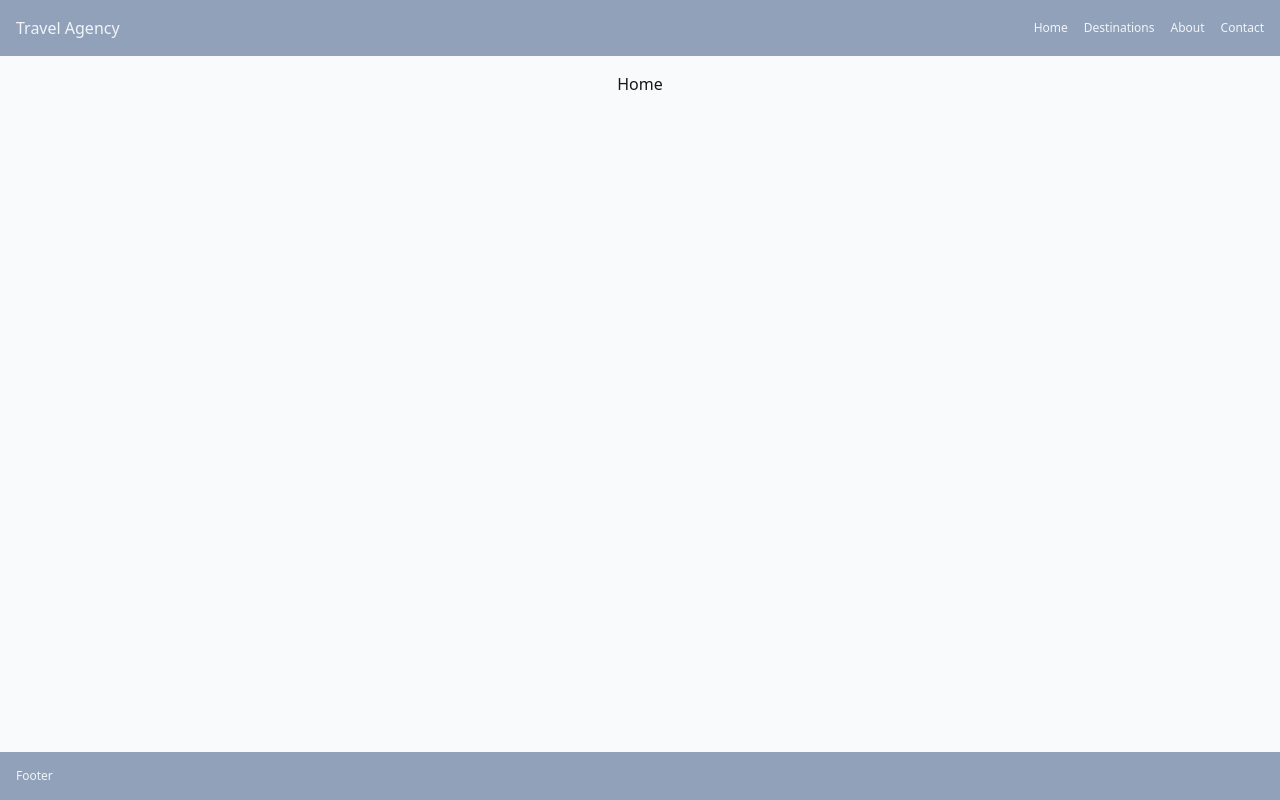
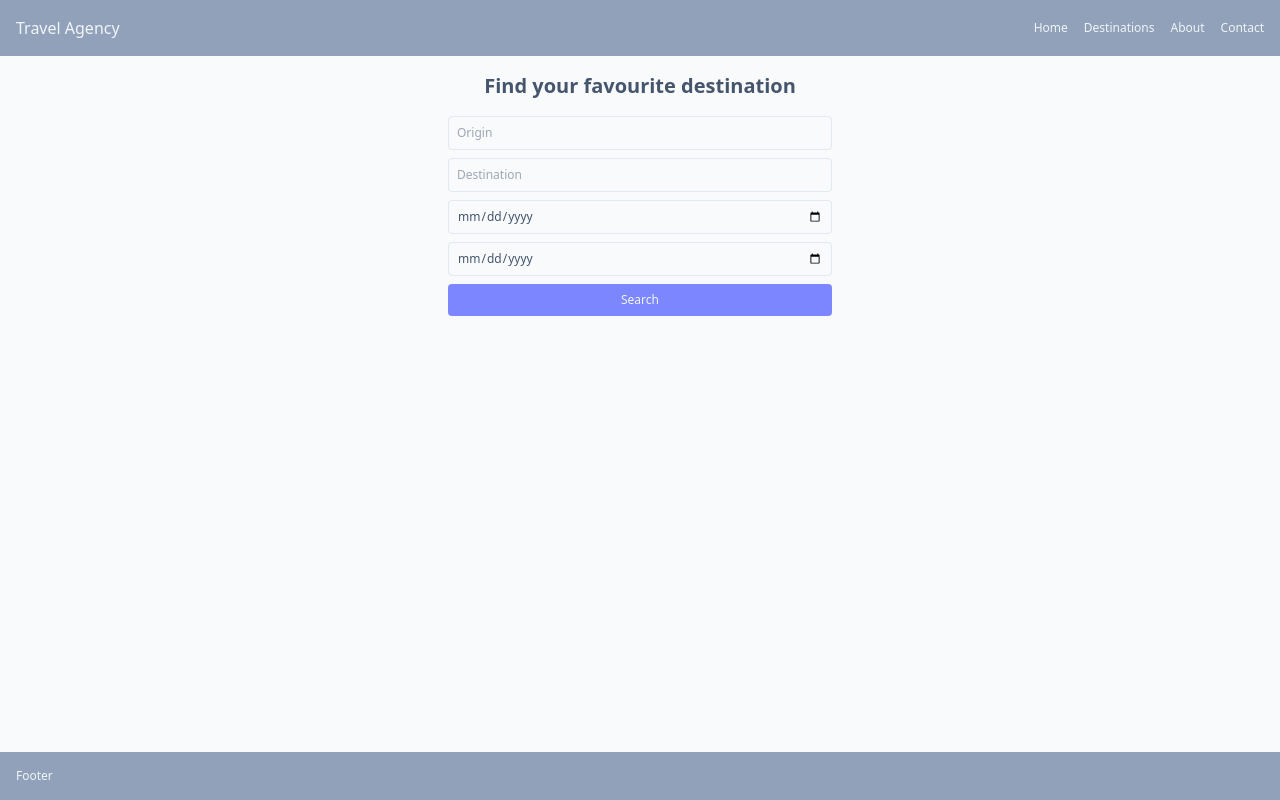
Before and after one commit to monica-mateescu/travel-agency-react, a React (Vite) app: page / in a window 1280 px wide. Built offline with nearby package versions, Linux system fonts and the light colour scheme.

Commit message:
add home page

```diff
--- a/src/components/Home.jsx
+++ b/src/components/Home.jsx
@@ -1,9 +1,7 @@
+import Search from "./shared/Search";
+
 const Home = () => {
-  return (
-    <section className="py-4 text-center">
-      <h1>Home</h1>
-    </section>
-  );
+  return <Search />;
 };
 
 export default Home;
--- /dev/null
+++ b/src/components/shared/Button.jsx
@@ -0,0 +1,12 @@
+const Button = ({ name }) => {
+  return (
+    <button
+      type="submit"
+      className="bg-indigo-400 hover:bg-indigo-500 w-full cursor-pointer px-4 py-2 text-slate-100 text-xs rounded"
+    >
+      {name}
+    </button>
+  );
+};
+
+export default Button;
--- /dev/null
+++ b/src/components/shared/Search.jsx
@@ -0,0 +1,57 @@
+import Button from "./Button";
+const Search = () => {
+  return (
+    <section className="py-4 text-center text-slate-600">
+      <h1 className="text-slate-600 text-xl font-semibold mb-4">
+        Find your favourite destination
+      </h1>
+      <form className="flex flex-col w-sm mx-auto">
+        <label htmlFor="origin" aria-label="Origin" className="rounded mb-2">
+          <input
+            type="text"
+            name="origin"
+            placeholder="Origin"
+            id="origin"
+            className="w-full border border-slate-200 p-2 rounded text-xs outline-0"
+          />
+        </label>
+        <label
+          htmlFor="destination"
+          aria-label="Destination"
+          className="rounded mb-2"
+        >
+          <input
+            type="text"
+            name="destination"
+            placeholder="Destination"
+            id="destination"
+            className="w-full border border-slate-200 p-2 rounded text-xs outline-0"
+          />
+        </label>
+        <label
+          htmlFor="departure"
+          aria-label="Departure"
+          className="rounded mb-2"
+        >
+          <input
+            type="date"
+            name="departure"
+            id="departure"
+            className="w-full border border-slate-200 p-2 rounded text-xs outline-0"
+          />
+        </label>
+        <label htmlFor="return" aria-label="Return" className="rounded mb-2">
+          <input
+            type="date"
+            name="return"
+            id="return"
+            className="w-full border border-slate-200 p-2 rounded text-xs outline-0"
+          />
+        </label>
+        <Button name={"Search"} />
+      </form>
+    </section>
+  );
+};
+
+export default Search;
```
